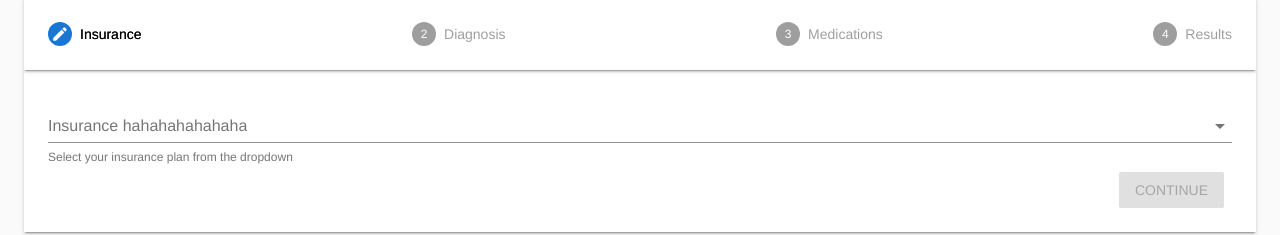
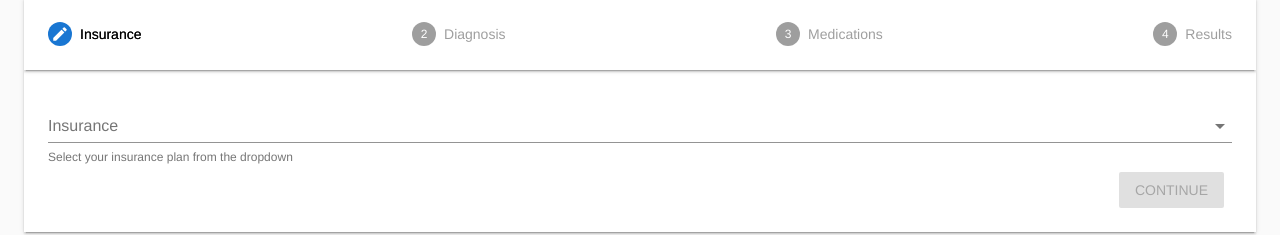
Before and after one commit to jnicolla/cost-coach, a Vue app in the folder client/: page /#/CostCalculator in a window 1280 px wide. Shown: the part 90-325 px from the top of the page. Built offline with nearby package versions, Linux system fonts and the light colour scheme.

Commit message:
what is going on

```diff
--- a/client/src/components/CostCalculator.vue
+++ b/client/src/components/CostCalculator.vue
@@ -38,7 +38,7 @@
                 <v-select
                   :items="insurancePlans"
                   v-model="input.insurance"
-                  label="Insurance hahahahahahaha"
+                  label="Insurance"
                   hint="Select your insurance plan from the dropdown"
                   persistent-hint
                 >
```
